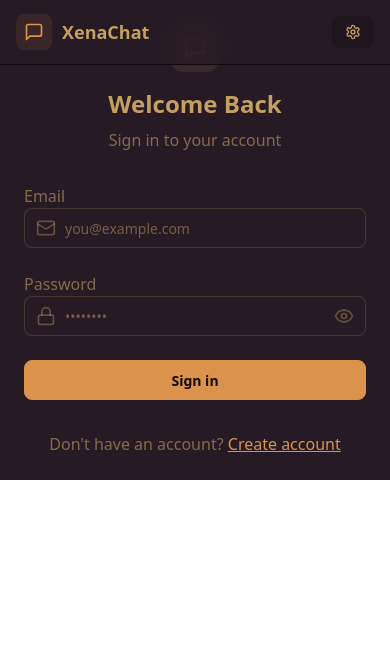
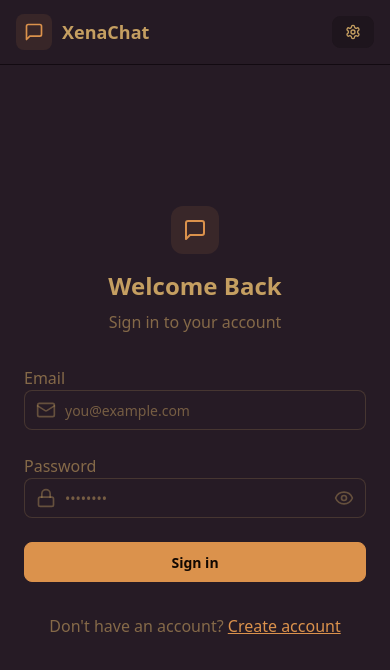
Before and after one commit to Xenador/ChatApp_scoketIo, a React (Vite) app in the folder frontend/Chat-App/: page /login in a window 390 px wide. Shown: the top 670 px of the page. Built offline with nearby package versions, Linux system fonts and the light colour scheme; no server answers.

Commit message:
responsive-bug-fix

```diff
--- a/frontend/Chat-App/src/pages/LoginPage.jsx
+++ b/frontend/Chat-App/src/pages/LoginPage.jsx
@@ -18,7 +18,7 @@ const LoginPage = () => {
   };
 
   return (
-    <div className="h-full grid lg:grid-cols-2">
+    <div className="min-h-screen grid lg:grid-cols-2">
       {/* Left Side - Form */}
       <div className="flex flex-col justify-center items-center p-6 sm:p-12">
         <div className="w-full max-w-md space-y-8">
```
